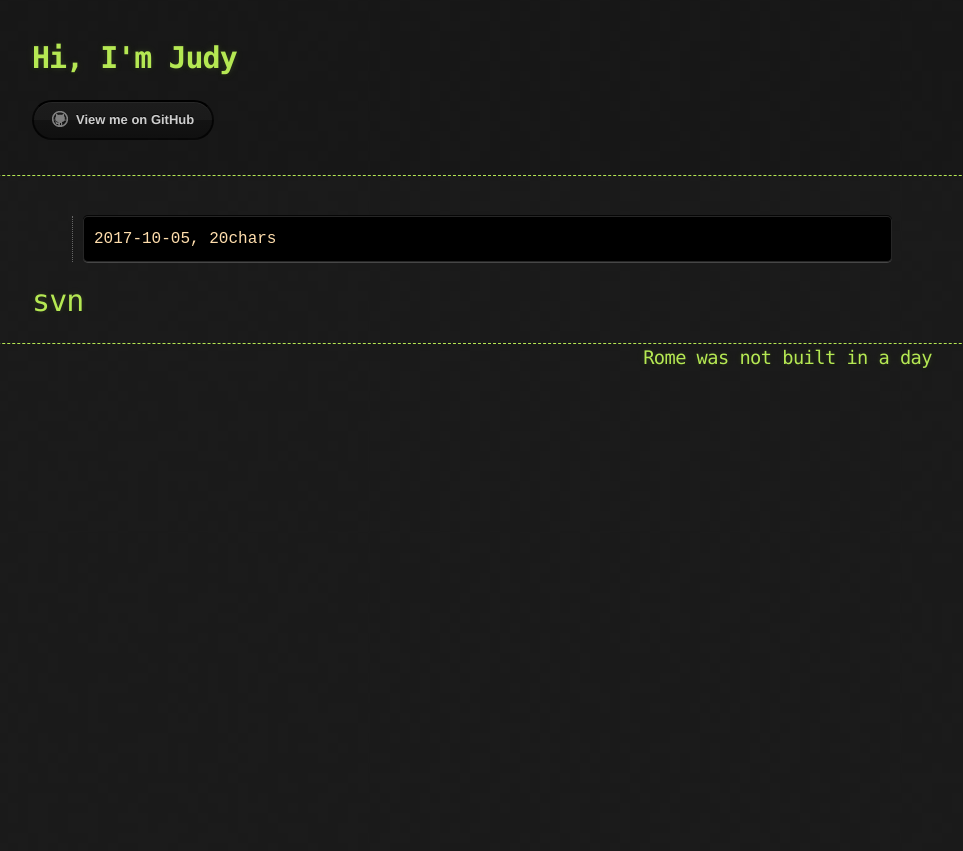
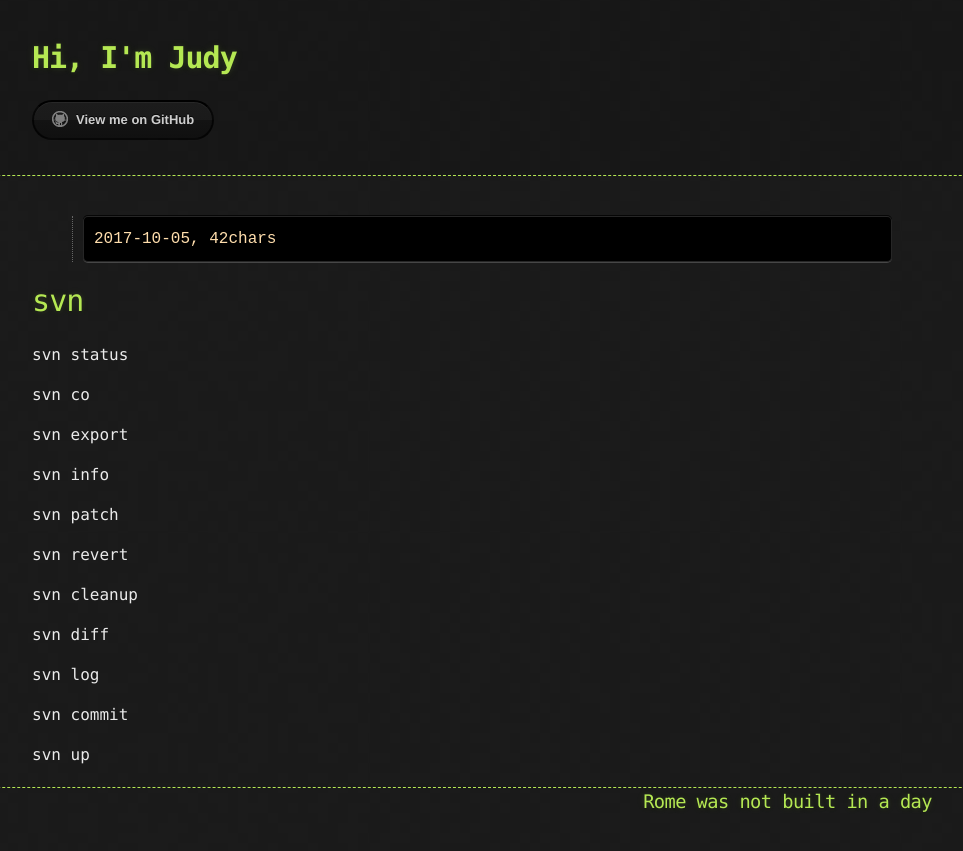
Before and after one commit to Shl4046/Shl4046.github.io, a Jekyll site: the page built from _posts/gnutools/2017-10-05-svn.md, in a window 1280 px wide. Shown: the top 851 px of the page, without its empty margins (163-1126 px from the left). Built offline with Jekyll 4.4.1, drawn with Linux system fonts in a browser that asks for light colours.

Commit message:
update log

```diff
--- a/_posts/gnutools/2017-10-05-svn.md
+++ b/_posts/gnutools/2017-10-05-svn.md
@@ -9,3 +9,25 @@
 >     {{ page.tags }}
 
 # svn
+
+svn status
+
+svn co
+
+svn export
+
+svn info
+
+svn patch
+
+svn revert
+
+svn cleanup
+
+svn diff
+
+svn log
+
+svn commit
+
+svn up
```
Also changed, not shown: _posts/gnutools/2017-10-05-linux_commands.md (added, +10 -0 lines), _posts/languages/2017-10-05-c++.md (line endings or trailing spaces), _posts/languages/2017-10-05-python.md (line endings or trailing spaces).
